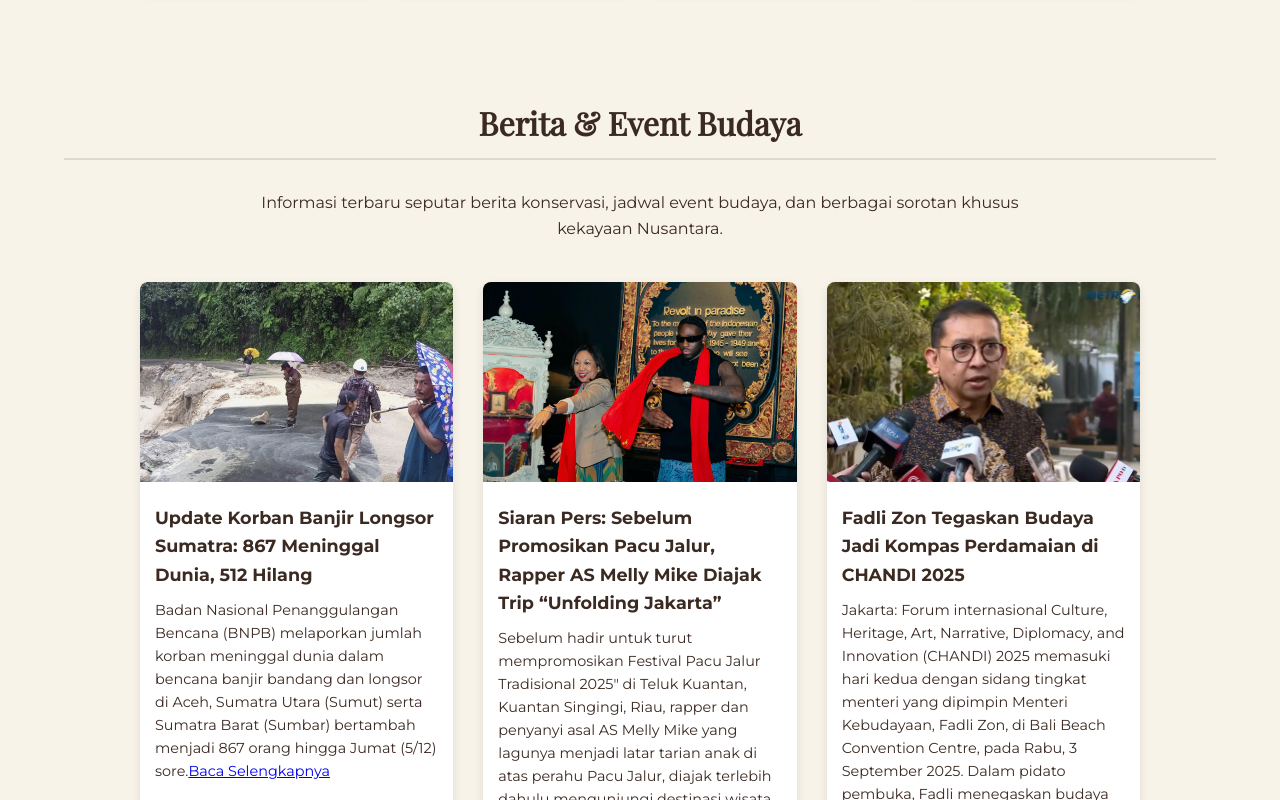
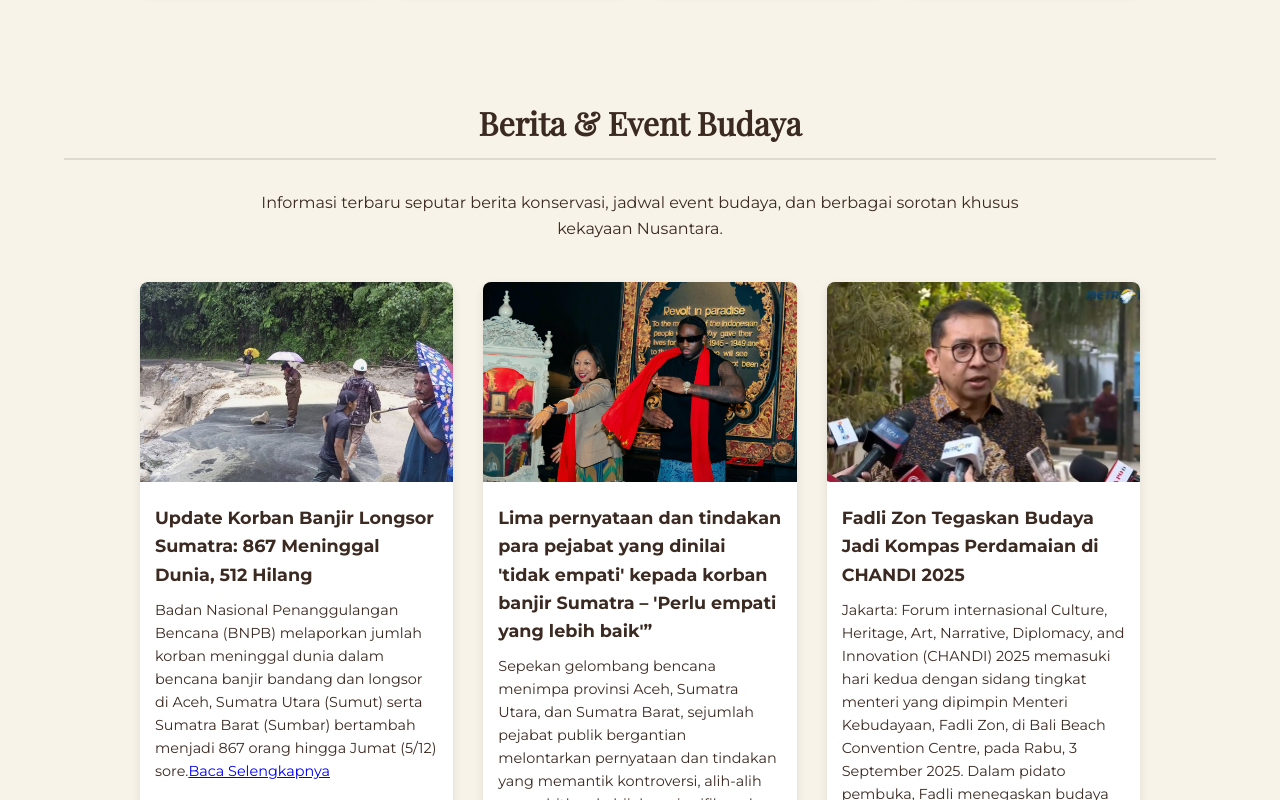
Before and after one commit to zahrarajwa-creator/NUSANTARA-ELISE, a plain HTML site: page index.html in a window 1280 px wide. Shown: the part 2000-2800 px from the top of the page. Drawn offline with nearby package versions, Linux system fonts and the light colour scheme.

Commit message:
Fix HTML formatting and restore content

```diff
--- a/index.html
+++ b/index.html
@@ -134,8 +134,8 @@
                 </div>
                 <div class="news-card">
                     <img src="images/pacujalur.jpeg" alt="Kunjungan Menteri">
-                    <h4>Siaran Pers: Sebelum Promosikan Pacu Jalur, Rapper AS Melly Mike Diajak Trip “Unfolding Jakarta”</h4>
-                    <p>Sebelum hadir untuk turut mempromosikan Festival Pacu Jalur Tradisional 2025" di Teluk Kuantan, Kuantan Singingi, Riau, rapper dan penyanyi asal AS Melly Mike yang lagunya menjadi latar tarian anak di atas perahu Pacu Jalur, diajak terlebih dahulu mengunjungi destinasi wisata di Jakarta melalui trip bertajuk “Unfolding Jakarta”. <a href="https://kemenpar.go.id/berita/siaran-pers-sebelum-promosikan-pacu-jalur-rapper-as-melly-mike-diajak-trip-unfolding-jakarta">Baca Selengkapnya</a></p>
+                    <h4>Lima pernyataan dan tindakan para pejabat yang dinilai 'tidak empati' kepada korban banjir Sumatra – 'Perlu empati yang lebih baik'”</h4>
+                    <p>Sepekan gelombang bencana menimpa provinsi Aceh, Sumatra Utara, dan Sumatra Barat, sejumlah pejabat publik bergantian melontarkan pernyataan dan tindakan yang memantik kontroversi, alih-alih menerbitkan kebijakan signifikan dan korektif yang dapat mencegah berulangnya bencana. Pada Jumat (28/11), Kepala BNPB Suharyanto dalam pernyataan kepada media menyebut situasi "mencekam" akibat banjir dan longsor "hanya berseliweran di media sosial." Ada pula Bupati Aceh Tenggara, Salim Fakhry, yang justru menyuarakan "kalau bisa Pak Prabowo [Subianto] jadi presiden seumur hidup," saat sang kepala negara mengunjungi daerahnya pada Senin (1/12).. <a href="https://www.bbc.com/indonesia/articles/cy9500835y1o">Baca Selengkapnya</a></p>
                 </div>
                 <div class="news-card">
                     <img src="images/mentri kebudayaan.jpg" alt="Festival Budaya">
```
